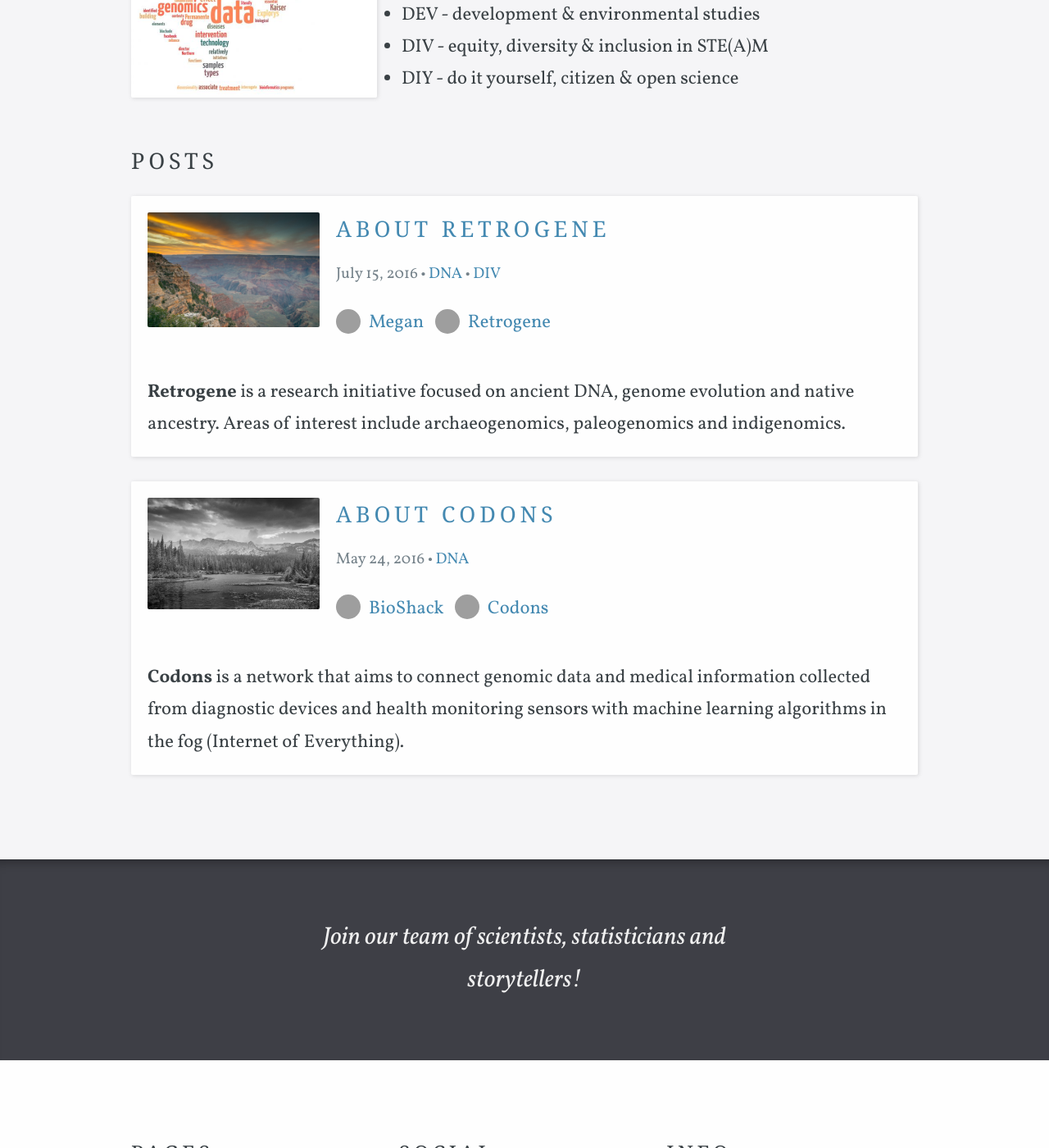
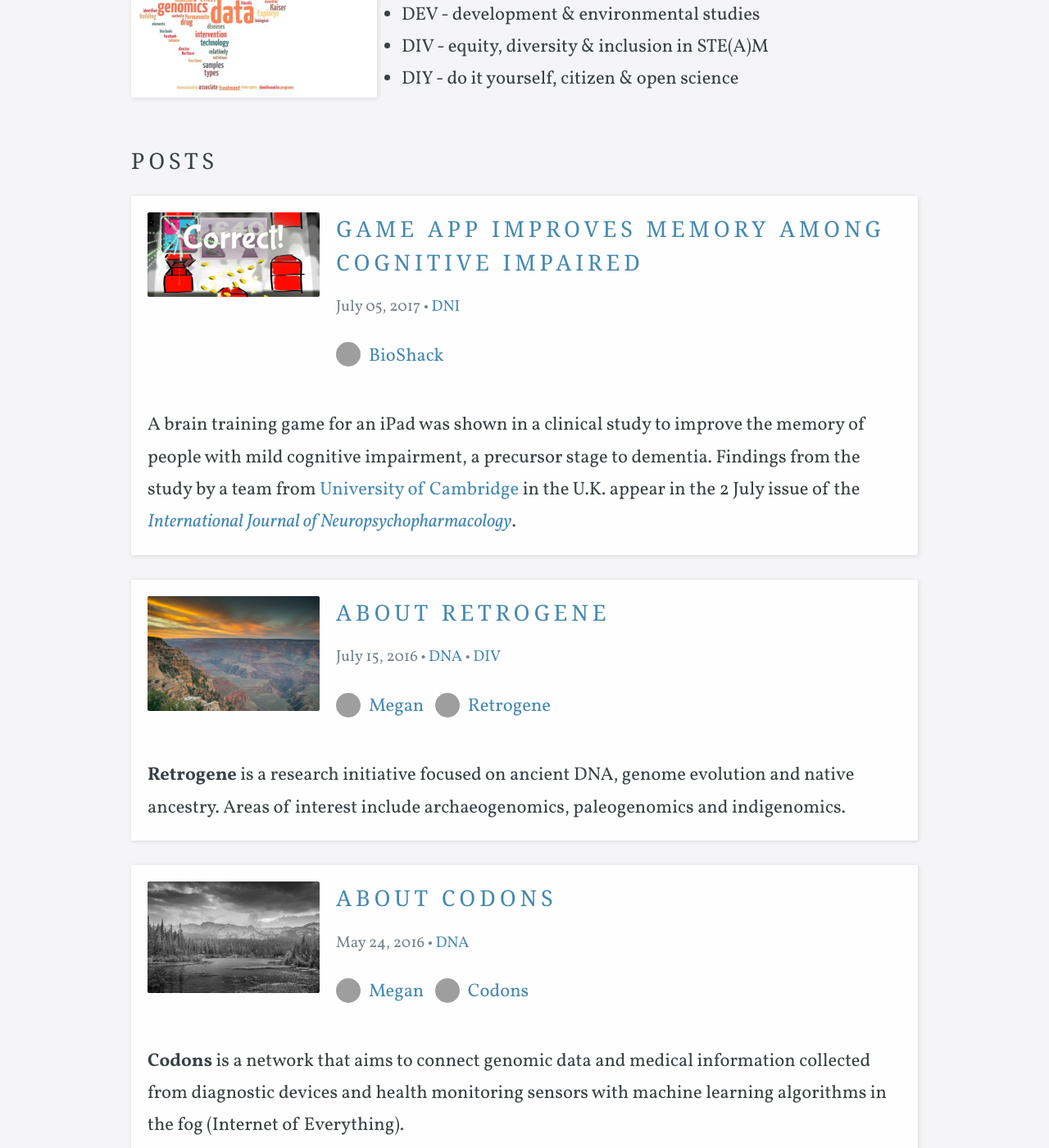
Before and after one commit to bioshack/d8a, a Jekyll site: the page built from blog/index.html, in a window 1280 px wide and 1400 px high, scrolled down 758 px. Shown: the whole window at 82% size. Built offline with Jekyll 4.4.1, drawn with Linux system fonts in a browser that asks for light colours; some web fonts are replaced; the list of posts is cut into pages by our own code; some of the changed lines change nothing that is shown; grey boxes are pictures that could not be loaded.

Commit message:
Edit blog

```diff
--- a/_posts/2016-05-24-codons.md
+++ b/_posts/2016-05-24-codons.md
@@ -1,7 +1,7 @@
 ---
 title: About Codons
 date: 2016-05-24 00:00:00
-author: bioshack
+author: megan
 project: codons
 tags: DNA
 image: /images/codons.jpg
--- /dev/null
+++ b/_posts/2017-07-5-game.md
@@ -0,0 +1,30 @@
+---
+title: Game App Improves Memory Among Cognitive Impaired
+date: 2017-07-5 00:00:00
+author: bioshack
+project:
+tags:
+  - DNI
+image: /images/game.png
+large_header: false
+---
+
+<p>A brain training game for an iPad was shown in a clinical study to improve the memory of people with mild cognitive impairment, a precursor stage to dementia. Findings from the study by a team from <a href="http://www.cam.ac.uk/research/news/brain-training-app-found-to-improve-memory-in-people-with-mild-cognitive-impairment" target="_blank">University of Cambridge</a> in the U.K. appear in the 2 July issue of the <a href="https://academic.oup.com/ijnp/article/3868827/Cognitive-Training-Using-a-Novel-Memory-Game-on-an" target="_blank"><em>International Journal of Neuropsychopharmacology</em></a>.</p>
+
+<p>Dementia is a growing problem affecting some 47 million people worldwide, with nearly 10 million new cases diagnosed each year, according to <a href="http://www.who.int/mediacentre/factsheets/fs362/en/" target="_blank">World Health Organization</a>. Alzheimer&#8217;s disease is the most common form of dementia, accounting for 60 to 70 percent of cases, with symptoms including deterioration in memory, cognitive functions, and ability to perform everyday tasks.</p>
+
+<p><a href="http://www.mayoclinic.org/diseases-conditions/mild-cognitive-impairment/home/ovc-20206082" target="_blank">Mild cognitive impairment</a> is a noticeable loss of memory and mental function beyond normal &#8220;senior moments&#8221; experienced by people as they get older. The condition is considered an indicator or risk factor of potential further decline into dementia, but not necessarily a guarantee. Many individuals experience no further decline, and some may even improve their cognitive skills over time.</p>
+
+<p>A Cambridge team led by neuroscience professor <a href="http://www.neuroscience.cam.ac.uk/directory/profile.php?barbara" target="_blank">Barbara Sahakian</a> is seeking better tools to help people with mild cognitive impairment reverse their loss of memory functions. The researchers cite studies showing brain training exercises can help improve memory and cognitive function, but they often suffer from high drop-out rates, due to the amount of time involved and boring, repetitive nature of the exercises. In an <a href="http://rstb.royalsocietypublishing.org/content/370/1677/20140214" target="_blank">earlier study</a>, Sahakian and colleagues found turning these exercises into a game on an iPad could overcome the boredom and increase motivation to continue the exercises.</p>
+
+<p>In this project, the researchers used a cognitive training program developed by Sahakian and other Cambridge neuroscientists called Game Show, where the exercises are presented in the form of a TV game show. The exercises call for players to associate geometric shapes and patterns to different locations, portrayed in bright colors and a musical background, with the shapes and patterns increasing in complexity as the game progresses. With each correct answer, the player accumulates gold coins and imaginary winnings. The voice of a game show host helps encourage players to continue.</p>
+
+<p>The study recruited 42 individuals with mild cognitive impairment at clinics in the U.K. to test Game Show. Participants were randomly assigned to play Game Show for 8 hours over 4 weeks, or receive the usual clinical attention. Memory and cognitive function were assessed using standard paired-associates learning tests, as well as visual memory and apathy scales.</p>
+
+<p>Results show participants playing Game Show made fewer association errors and improved episodic memory scores by about 40 percent. <a href="http://memory.ucsf.edu/brain/memory/episodic" target="_blank">Episodic memory</a> is remembering specific events or activities, such as where one&#8217;s car is parked or names of restaurants visited. Game players also retained more complex visual memories than participants in the comparison group. In addition, participants playing Game Show enjoyed the experience and showed no lack of motivation during the 8 hours of exercises.</p>
+
+<p>&#8220;There&#8217;s increasing evidence that brain training can be beneficial for boosting cognition and brain health,&#8221; says Sahakian in a university statement, &#8220;but it needs to be based on sound research and developed with patients.&#8221; She adds that, &#8220;It also needs to be enjoyable enough to motivate users to keep to their programs.&#8221;</p>
+
+<p>The researchers plan to test Game Show with a larger sample of individuals and measure longer term impact of the app. Sahakian is a scientific advisor to <a href="http://www.peak.net" target="_blank">Peak</a>, a spin-off company from Cambridge developing brain-training apps for mobile devices.</p>
+
+<p><em>Originally posted in <a href="http://sciencebusiness.technewslit.com/?p=31189" target="_blank">Science &amp; Enterprise</a></em></p>
```
Also changed, not shown: images/game.png (added).
